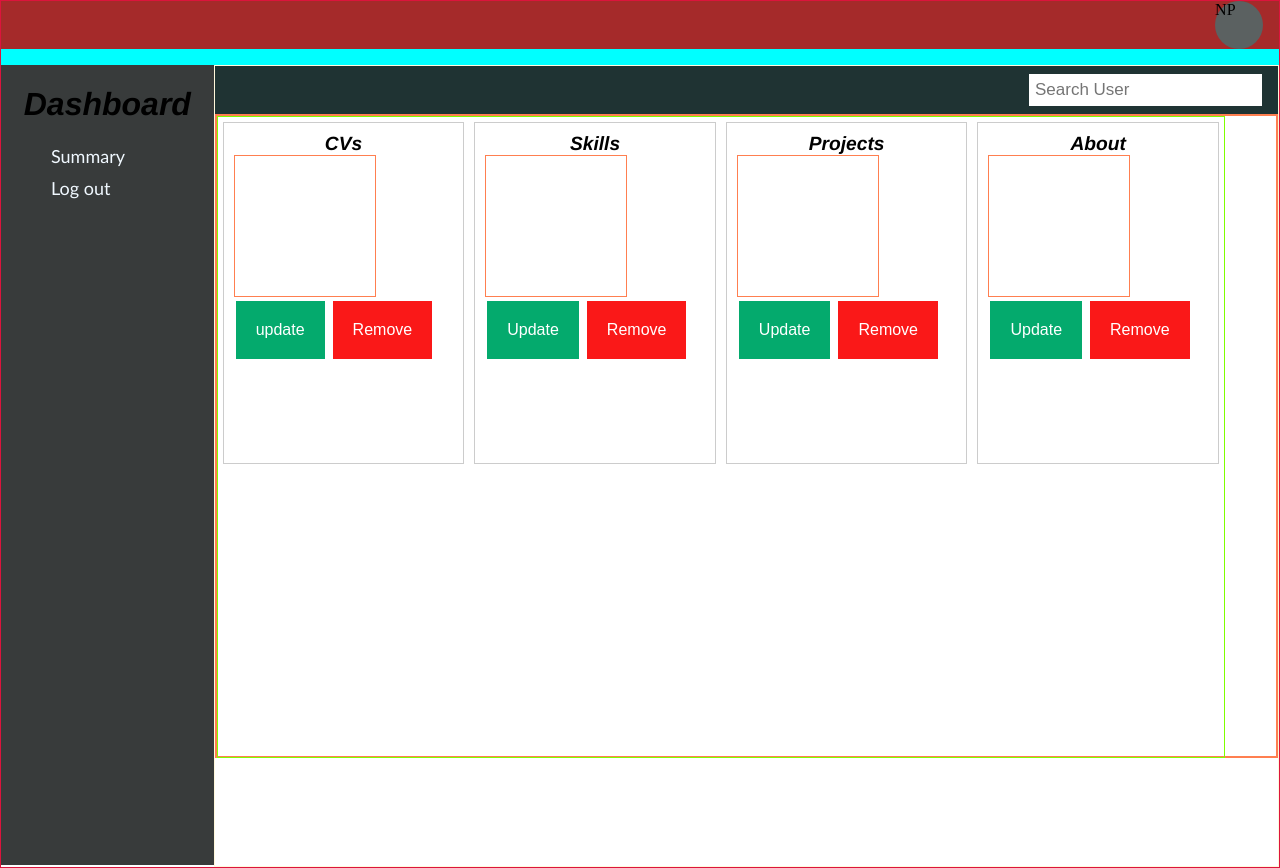
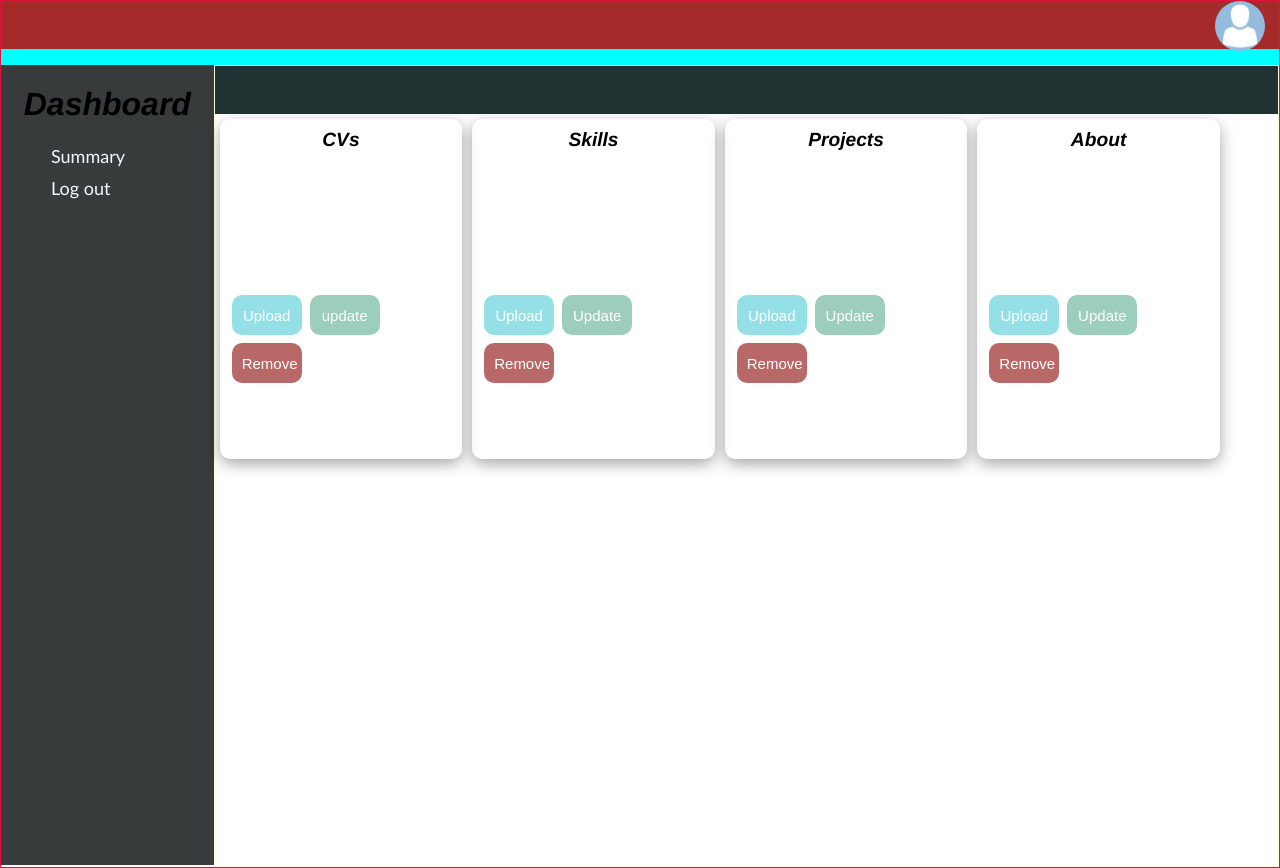
Before and after one commit to NtawuyirushintegePatrick/MyTakeUpSkills, a plain HTML site: page dashboard.html in a window 1280 px wide. Drawn offline with nearby package versions, Linux system fonts and the light colour scheme.

Commit message:
work on dashboard

```diff
--- a/Login.js
+++ b/Login.js
@@ -3,7 +3,7 @@ var attempt = 3; // Variable to count number of attempts.
 function validate(){
 var username = document.getElementById("username").value;
 var password = document.getElementById("password").value;
-if ( username == "admin" && password == "admin123"){
+if ( username == "admin" && password == "admin12"){
 alert ("Login successfully");
 window.location = "dashboard.html"; // Redirecting to other page.
 return false;
--- a/dashboard.css
+++ b/dashboard.css
@@ -32,6 +32,11 @@ body{
     height: 3rem;
     border-radius: 50%;
     margin-left: 95%;
+}
+.profile img{
+  height: 50px;
+  width: 50px;
+  border-radius: 50px;
 }
 .pro-dir{
     background-color: brown;
@@ -81,12 +86,12 @@ body{
       padding: 14px;
     }
     .topnav input[type=text] {
-      border: 1px solid #ccc;
+      /* border: 1px solid #ccc; */
     }
   }
   .contain{
       /* background-color: rgb(223, 116, 182); */
-      border: 1px solid chartreuse;
+      /* border: 1px solid chartreuse; */
       height: 100%;
       width: 95%;
       display: flex;
@@ -95,7 +100,7 @@ body{
   }
   .dash-cont{
 
-    border: 1px solid coral;
+    /* border: 1px solid coral; */
       width: 100px;
       height: 100px;
       margin: 0px;
@@ -104,12 +109,14 @@ body{
       /* margin-top: 20%; */
   }
   .cards{
-    border: 1px solid #ccc;
+    /* border: 1px solid #ccc; */
     margin: 5px;
     width: 100%;
     height: 50%;
     justify-content: center;
     padding: 10px;
+    border-radius: 10px;
+    box-shadow: rgba(0, 0, 0, 0.35) 0px 5px 15px;
 
   }
   .h5{
@@ -120,31 +127,52 @@ body{
       font-family: 'Franklin Gothic Medium', 'Arial Narrow', Arial, sans-serif;
   }
   .button {
-    background-color: #04AA6D;
+    background-color: #9dcebc;
     border: none;
+    border-radius: 10px;
     color: white;
-    padding: 20px;
+    padding: 10px;
     text-align: center;
     text-decoration: none;
     display: inline-block;
-    font-size: 16px;
+    font-size: 15px;
     margin: 4px 2px;
+    height: 40px;
+    width: 70px;
   }
   /* .button5 {border-radius: 50%;} */
 
   .button1{
-    background-color: #fa1818;
+    background-color: #b96868;
     border: none;
+    border-radius: 10px;
     color: white;
-    padding: 20px;
+    padding: 10px;
     text-align: center;
     text-decoration: none;
     display: inline-block;
-    font-size: 16px;
+    font-size: 15px;
     margin: 4px 2px;
+    height: 40px;
+    width: 70px;
+  }
+
+  .button2{
+    background-color: #94e0e6;
+    border: none;
+    border-radius: 10px;
+    color: white;
+    padding: 10px;
+    text-align: center;
+    text-decoration: none;
+    display: inline-block;
+    font-size: 15px;
+    margin: 4px 2px;
+    height: 40px;
+    width: 70px;
   }
   /* .button4{border-radius: 50%;} */
   .section-dashboard{
-      border: 2px solid coral;
+      /* border: 2px solid coral; */
       height: 80%;
   }
--- a/dashboard.html
+++ b/dashboard.html
@@ -12,7 +12,7 @@
     <div class="title">
       <div class="pro-dir">
       <div class="profile">
-        NP
+        <img src="a.jpg" alt="Avatar" class="a">
       </div>
       </div>
     </div>
@@ -40,9 +40,9 @@
         </div>
         <div class="title-bar">
           <div class="title-bar-1">
-            <div class="topnav">
+            <!-- <div class="topnav">
             <input type="text" placeholder="Search User">
-            </div>
+            </div> -->
           </div>
           <section id="cont-dashboard" class="section-dashboard">
             <div class="contain">
@@ -55,6 +55,7 @@
 
 
               </div>
+              <button class="button2 button3">Upload</button>
               <button class="button button5">update</button>
               <button class="button1 button4">Remove</button>
               </div>
@@ -65,6 +66,7 @@
 
 
               </div>
+              <button class="button2 button3">Upload</button>
               <button class="button button5">Update</button>
               <button class="button1 button4">Remove</button>
               </div>
@@ -75,6 +77,7 @@
 
 
               </div>
+              <button class="button2 button3">Upload</button>
               <button class="button button5">Update</button>
               <button class="button1 button4">Remove</button>
               </div>
@@ -86,6 +89,7 @@
 
 
               </div>
+              <button class="button2 button3">Upload</button>
               <button class="button button5">Update</button>
               <button class="button1 button4">Remove</button>
               </div>
```
